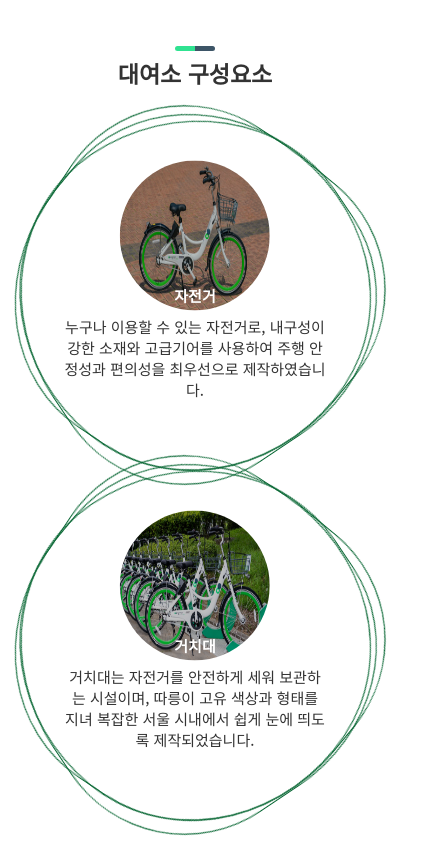
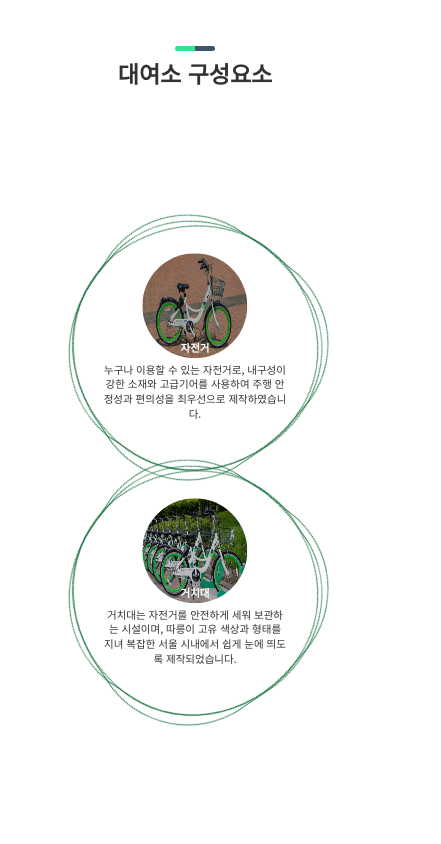
Before and after one commit to yykyeong/seoul-bike, a plain HTML site: page index.html in a window 390 px wide. Shown: the part 2620-3464 px from the top of the page, 441 px wide, since content can reach past the window. Drawn offline with nearby package versions, Linux system fonts and the light colour scheme.

Commit message:
구성요소_크기수정

```diff
--- a/scss/_index.scss
+++ b/scss/_index.scss
@@ -662,10 +662,7 @@ header {
       flex-direction: column;
       justify-content: center;
       align-items: center;
-
-      .bike-item {
-        transform: scale(.8);
-      }
+      transform: scale(.7);
     }
   }
 }
```
Also changed, not shown: css/style.css.
